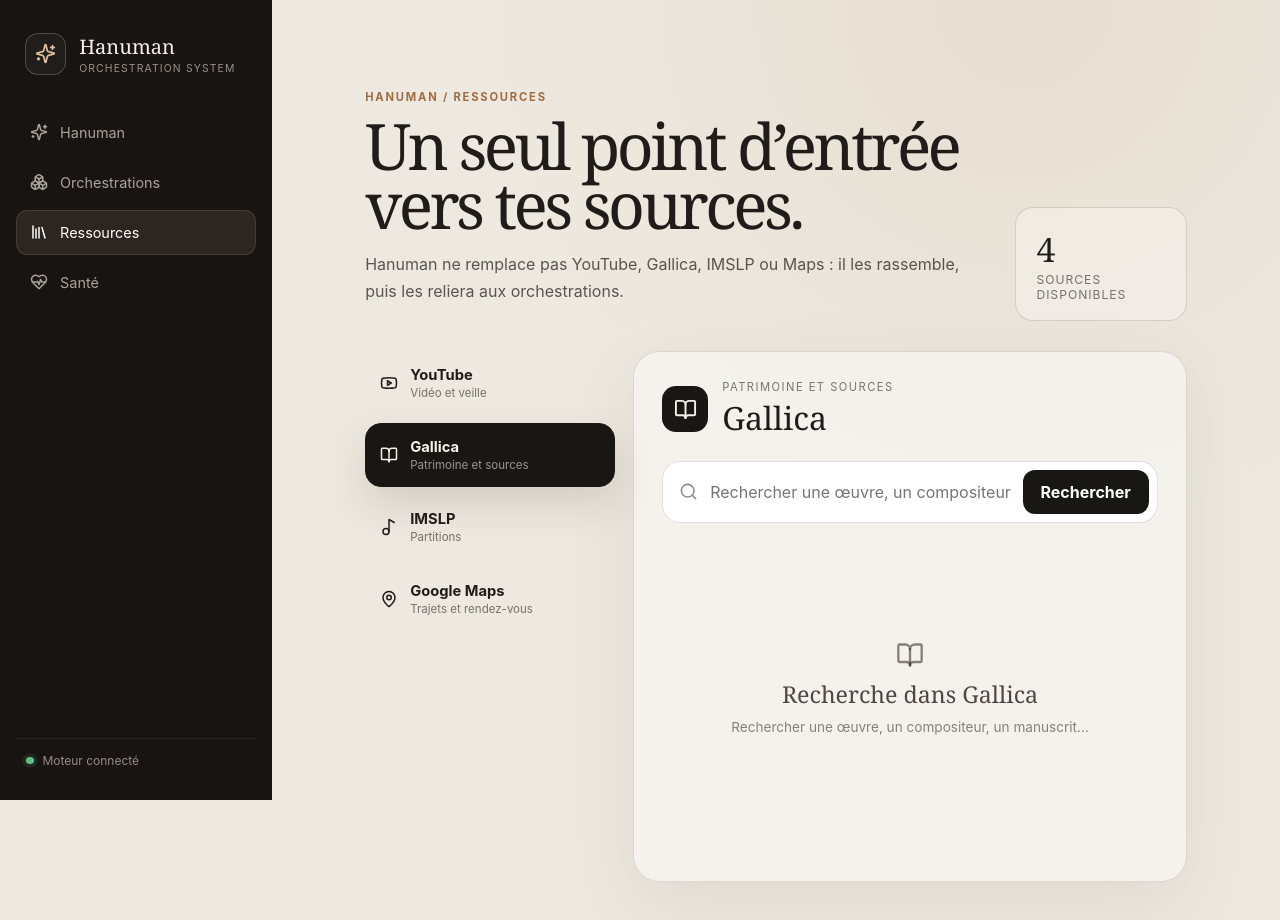
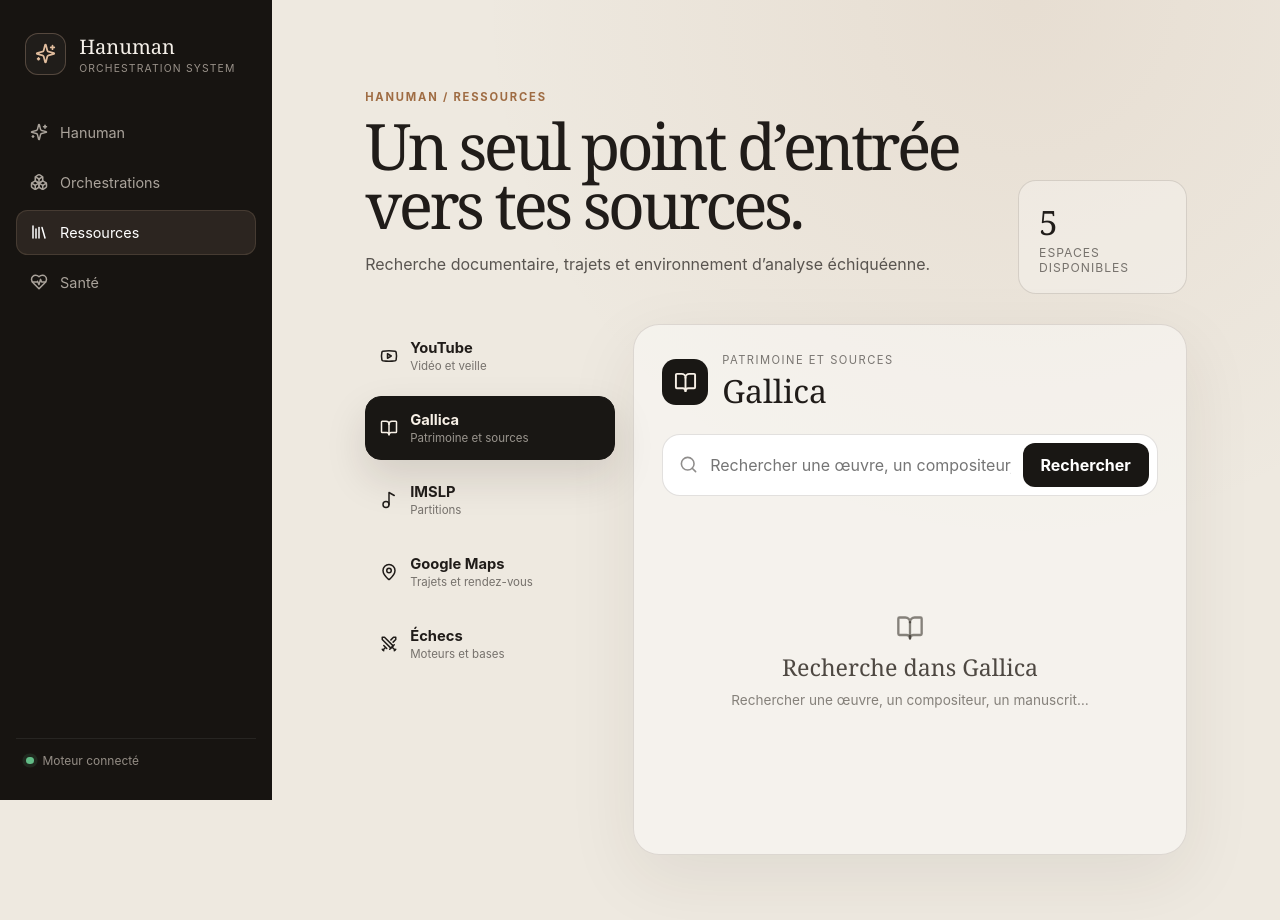
Before and after one commit to Prakash9862/hanuman, a React (Vite) app in the folder frontend/: page /resources in a window 1280 px wide. Shown: the top 920 px of the page. Built offline with nearby package versions, Linux system fonts and the light colour scheme.

Commit message:
fix(resources): make sources usable and restore chess tools

```diff
--- a/frontend/src/ResourcesPage.tsx
+++ b/frontend/src/ResourcesPage.tsx
@@ -4,14 +4,15 @@
   MapPin,
   Music2,
   Search,
+  Swords,
   Youtube,
 } from 'lucide-react'
-import { FormEvent, useMemo, useState } from 'react'
+import { FormEvent, useEffect, useMemo, useState } from 'react'
 import { useSearchParams } from 'react-router-dom'
 
 const API_BASE = 'http://127.0.0.1:8000'
 
-type ResourceId = 'youtube' | 'gallica' | 'imslp' | 'maps'
+type ResourceId = 'youtube' | 'gallica' | 'imslp' | 'maps' | 'chess'
 
 type SearchResult = {
   title?: string
@@ -19,56 +20,47 @@
   url?: string
   thumbnail?: string
   channel?: string
+  creators?: string[]
+  dates?: string[]
+}
+
+type ProgramStatus = {
+  id: string
+  label: string
+  ok: boolean
+  installed: boolean
+  path?: string | null
+  version?: string | null
+  message?: string
 }
 
 const resources = [
-  {
-    id: 'youtube' as const,
-    label: 'YouTube',
-    eyebrow: 'Vidéo et veille',
-    placeholder: 'Rechercher une vidéo, une chaîne, un sujet…',
-    icon: Youtube,
-  },
-  {
-    id: 'gallica' as const,
-    label: 'Gallica',
-    eyebrow: 'Patrimoine et sources',
-    placeholder: 'Rechercher une œuvre, un compositeur, un manuscrit…',
-    icon: BookOpen,
-  },
-  {
-    id: 'imslp' as const,
-    label: 'IMSLP',
-    eyebrow: 'Partitions',
-    placeholder: 'Rechercher une œuvre ou un compositeur…',
-    icon: Music2,
-  },
-  {
-    id: 'maps' as const,
-    label: 'Google Maps',
-    eyebrow: 'Trajets et rendez-vous',
-    placeholder: 'Saisir une adresse ou un lieu…',
-    icon: MapPin,
-  },
+  { id: 'youtube' as const, label: 'YouTube', eyebrow: 'Vidéo et veille', placeholder: 'Rechercher une vidéo, une chaîne, un sujet…', icon: Youtube },
+  { id: 'gallica' as const, label: 'Gallica', eyebrow: 'Patrimoine et sources', placeholder: 'Rechercher une œuvre, un compositeur, un manuscrit…', icon: BookOpen },
+  { id: 'imslp' as const, label: 'IMSLP', eyebrow: 'Partitions', placeholder: 'Rechercher une œuvre ou un compositeur…', icon: Music2 },
+  { id: 'maps' as const, label: 'Google Maps', eyebrow: 'Trajets et rendez-vous', placeholder: 'Saisir une adresse ou un lieu…', icon: MapPin },
+  { id: 'chess' as const, label: 'Échecs', eyebrow: 'Moteurs et bases', placeholder: '', icon: Swords },
 ]
 
 export default function ResourcesPage() {
   const [searchParams, setSearchParams] = useSearchParams()
   const initialSource = searchParams.get('source') as ResourceId | null
-  const [active, setActive] = useState<ResourceId>(
-    resources.some((resource) => resource.id === initialSource)
-      ? initialSource!
-      : 'gallica',
-  )
+  const [active, setActive] = useState<ResourceId>(resources.some((resource) => resource.id === initialSource) ? initialSource! : 'gallica')
   const [query, setQuery] = useState('')
   const [results, setResults] = useState<SearchResult[]>([])
+  const [programs, setPrograms] = useState<ProgramStatus[]>([])
   const [message, setMessage] = useState<string | null>(null)
   const [loading, setLoading] = useState(false)
 
-  const current = useMemo(
-    () => resources.find((resource) => resource.id === active)!,
-    [active],
-  )
+  const current = useMemo(() => resources.find((resource) => resource.id === active)!, [active])
+
+  useEffect(() => {
+    if (active !== 'chess') return
+    void fetch(`${API_BASE}/resources/programs/status`)
+      .then((response) => response.json())
+      .then((payload) => setPrograms(payload.programs ?? []))
+      .catch(() => setMessage('Impossible de détecter les programmes locaux'))
+  }, [active])
 
   function selectSource(source: ResourceId) {
     setActive(source)
@@ -81,46 +73,36 @@
   async function handleSubmit(event: FormEvent) {
     event.preventDefault()
     const normalized = query.trim()
-    if (!normalized) return
+    if (!normalized || active === 'chess') return
 
     setMessage(null)
     setResults([])
 
+    try {
       if (active === 'maps') {
-      window.open(
-        `https://www.google.com/maps/dir/?api=1&destination=${encodeURIComponent(normalized)}`,
-        '_blank',
-      )
+        const response = await fetch(`${API_BASE}/resources/maps/directions?location=${encodeURIComponent(normalized)}`)
+        const payload = await response.json()
+        if (!response.ok || !payload.url) throw new Error(payload.detail ?? 'Google Maps indisponible')
+        window.open(payload.url, '_blank', 'noopener,noreferrer')
         return
       }
 
       if (active === 'imslp') {
-      const response = await fetch(
-        `${API_BASE}/resources/imslp/search?q=${encodeURIComponent(normalized)}`,
-      )
+        const response = await fetch(`${API_BASE}/resources/imslp/search?q=${encodeURIComponent(normalized)}`)
         const payload = await response.json()
-      if (!response.ok || !payload.url) {
-        setMessage(payload.detail ?? 'IMSLP indisponible')
-        return
-      }
-      window.open(payload.url, '_blank')
+        if (!response.ok || !payload.url) throw new Error(payload.detail ?? 'IMSLP indisponible')
+        window.open(payload.url, '_blank', 'noopener,noreferrer')
         return
       }
 
       setLoading(true)
-    try {
-      const endpoint = active === 'youtube' ? 'youtube' : 'gallica'
-      const response = await fetch(
-        `${API_BASE}/resources/${endpoint}/search?q=${encodeURIComponent(normalized)}&max_results=12`,
-      )
+      const response = await fetch(`${API_BASE}/resources/${active}/search?q=${encodeURIComponent(normalized)}&max_results=12`)
       const payload = await response.json()
-      if (!response.ok) {
-        setMessage(payload.detail ?? `${current.label} indisponible`)
-        return
-      }
+      if (!response.ok) throw new Error(payload.detail ?? `${current.label} indisponible`)
       setResults(payload.results ?? [])
-    } catch {
-      setMessage(`Impossible de joindre ${current.label}`)
+      if (!(payload.results ?? []).length) setMessage(`Aucun résultat trouvé dans ${current.label}`)
+    } catch (error) {
+      setMessage(error instanceof Error ? error.message : `Impossible de joindre ${current.label}`)
     } finally {
       setLoading(false)
     }
@@ -131,81 +113,55 @@
   return (
     <div className="resources-page">
       <header className="resources-hero">
-        <div>
-          <p className="eyebrow">Hanuman / Ressources</p>
-          <h1>Un seul point d’entrée vers tes sources.</h1>
-          <p>
-            Hanuman ne remplace pas YouTube, Gallica, IMSLP ou Maps : il les
-            rassemble, puis les reliera aux orchestrations.
-          </p>
-        </div>
-        <div className="resources-hero__count">
-          <b>{resources.length}</b>
-          <span>sources disponibles</span>
-        </div>
+        <div><p className="eyebrow">Hanuman / Ressources</p><h1>Un seul point d’entrée vers tes sources.</h1><p>Recherche documentaire, trajets et environnement d’analyse échiquéenne.</p></div>
+        <div className="resources-hero__count"><b>{resources.length}</b><span>espaces disponibles</span></div>
       </header>
 
       <section className="resources-shell">
         <nav className="resources-tabs" aria-label="Sources de recherche">
           {resources.map(({ id, label, eyebrow, icon: Icon }) => (
-            <button
-              key={id}
-              type="button"
-              className={active === id ? 'is-active' : ''}
-              onClick={() => selectSource(id)}
-            >
-              <Icon size={18} />
-              <span><b>{label}</b><small>{eyebrow}</small></span>
+            <button key={id} type="button" className={active === id ? 'is-active' : ''} onClick={() => selectSource(id)}>
+              <Icon size={18} /><span><b>{label}</b><small>{eyebrow}</small></span>
             </button>
           ))}
         </nav>
 
         <div className="resources-console">
-          <div className="resources-console__heading">
-            <span className="resources-console__icon"><ActiveIcon size={23} /></span>
-            <div>
-              <p>{current.eyebrow}</p>
-              <h2>{current.label}</h2>
-            </div>
-          </div>
+          <div className="resources-console__heading"><span className="resources-console__icon"><ActiveIcon size={23} /></span><div><p>{current.eyebrow}</p><h2>{current.label}</h2></div></div>
 
+          {active !== 'chess' && (
             <form className="resources-search" onSubmit={handleSubmit}>
               <Search size={19} />
-            <input
-              value={query}
-              onChange={(event) => setQuery(event.target.value)}
-              placeholder={current.placeholder}
-              autoFocus
-            />
-            <button type="submit" disabled={loading}>
-              {loading ? 'Recherche…' : active === 'maps' ? 'Itinéraire' : active === 'imslp' ? 'Ouvrir' : 'Rechercher'}
-            </button>
+              <input value={query} onChange={(event) => setQuery(event.target.value)} placeholder={current.placeholder} autoFocus />
+              <button type="submit" disabled={loading}>{loading ? 'Recherche…' : active === 'maps' ? 'Itinéraire' : active === 'imslp' ? 'Ouvrir' : 'Rechercher'}</button>
             </form>
+          )}
 
           {message && <div className="resources-message">{message}</div>}
 
-          {!message && !loading && results.length === 0 && (
-            <div className="resources-empty">
-              <ActiveIcon size={28} />
-              <b>{active === 'maps' ? 'Prépare un trajet' : active === 'imslp' ? 'Ouvre la bibliothèque de partitions' : `Recherche dans ${current.label}`}</b>
-              <span>{current.placeholder}</span>
+          {active === 'chess' && (
+            <div className="resource-programs">
+              {programs.map((program) => (
+                <article key={program.id} className={program.ok ? 'is-ok' : 'is-missing'}>
+                  <span className="resource-programs__dot" />
+                  <div><b>{program.label}</b><small>{program.version || program.message || 'État inconnu'}</small><code>{program.path || 'Non installé'}</code></div>
+                </article>
+              ))}
+              <article className="is-ok"><span className="resource-programs__dot" /><div><b>Chess.com</b><small>Parties et PGN</small><code>Connecteur distant</code></div></article>
+              <article className="is-ok"><span className="resource-programs__dot" /><div><b>Obsidian</b><small>Notes d’analyse</small><code>Destination locale</code></div></article>
             </div>
+          )}
+
+          {active !== 'chess' && !message && !loading && results.length === 0 && (
+            <div className="resources-empty"><ActiveIcon size={28} /><b>{active === 'maps' ? 'Prépare un trajet' : active === 'imslp' ? 'Ouvre la bibliothèque de partitions' : `Recherche dans ${current.label}`}</b><span>{current.placeholder}</span></div>
           )}
 
           {results.length > 0 && (
             <div className="resource-results">
               {results.map((item, index) => (
-                <a
-                  key={`${item.url}-${index}`}
-                  href={item.url}
-                  target="_blank"
-                  rel="noreferrer"
-                >
+                <a key={`${item.url}-${index}`} href={item.url} target="_blank" rel="noreferrer">
                   {item.thumbnail && <img src={item.thumbnail} alt="" />}
-                  <div>
-                    <b>{item.title ?? 'Résultat'}</b>
-                    <span>{item.channel ?? item.description ?? ''}</span>
-                  </div>
+                  <div><b>{item.title ?? 'Résultat'}</b><span>{item.channel ?? item.creators?.join(', ') ?? item.description ?? item.dates?.join(', ') ?? ''}</span></div>
                   <ExternalLink size={16} />
                 </a>
               ))}
```
Lines whose indentation alone changed are shown as unchanged.
